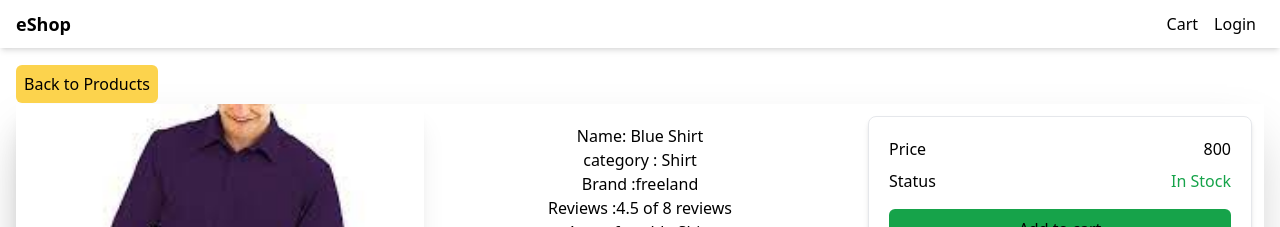
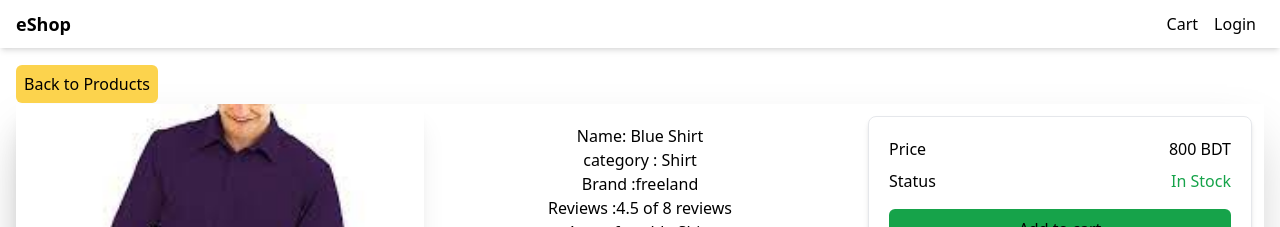
Before and after one commit to Fahimefto/eShop, a Next.js app: page /products/blue-shirt in a window 1280 px wide. Shown: the top 227 px of the page. Built offline with nearby package versions, Linux system fonts and the light colour scheme.

Commit message:
Bug fixed

```diff
--- a/pages/products/[slug].js
+++ b/pages/products/[slug].js
@@ -52,7 +52,7 @@ export default function ProductDetails() {
           <div className="card p-5">
             <div className="mb-2 flex justify-between">
               <div>Price</div>
-              <div>{product.price}</div>
+              <div>{product.price} BDT</div>
             </div>
             <div className="mb-2 flex justify-between">
               <div>Status</div>
```
